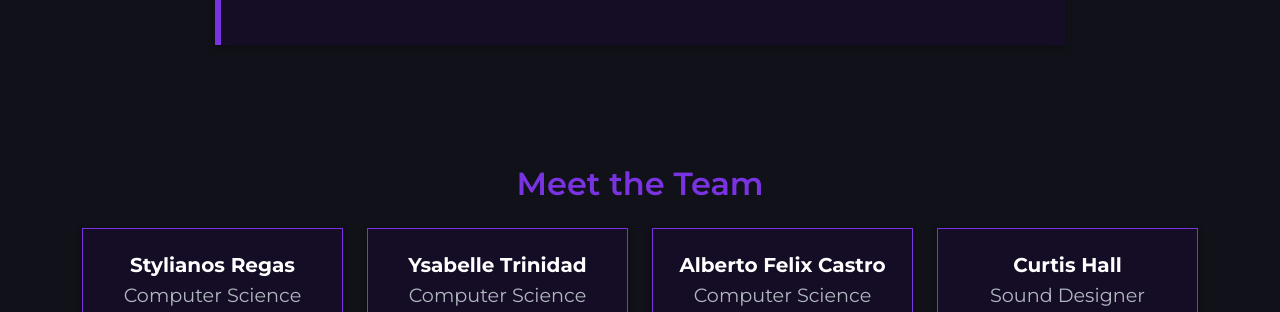
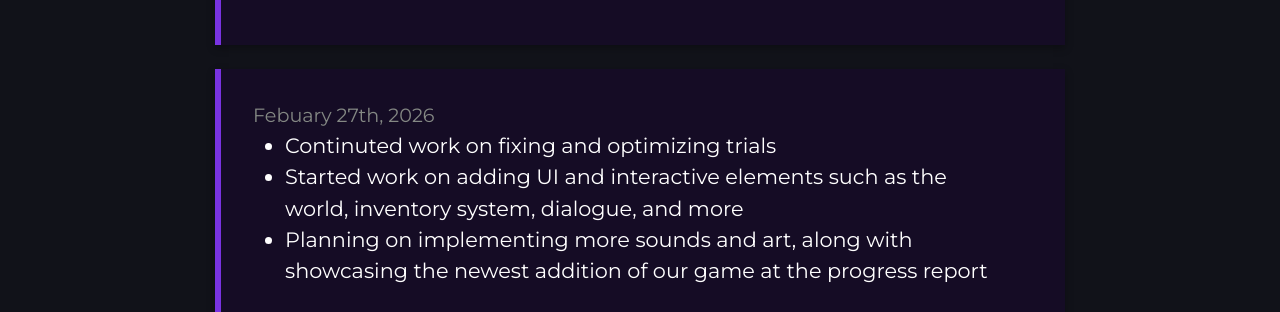
Before and after one commit to aigcu/Nursing-Simulator-Website, a website: page index.html in a window 1280 px wide. Shown: the part 4914-5226 px from the top of the page. Drawn offline with nearby package versions, Linux system fonts and the light colour scheme.

Commit message:
weekly update

```diff
--- a/index.html
+++ b/index.html
@@ -225,6 +225,17 @@
 
             </div>
 
+            <div class="update-box mx-auto" style="max-width:850px;">
+                <p class="mb-0" id="projectUpdate">Febuary 27th, 2026</p>
+                <ul>
+                    <li>Continuted work on fixing and optimizing trials</li>
+                    <li>Started work on adding UI and interactive elements such as the world, inventory system, dialogue, and more</li>
+                    <li>Planning on implementing more sounds and art, along with showcasing the newest addition of our game at the progress report</li>
+                </ul>
+
+            </div>
+
+
             <!---
             <div class="update-box mx-auto" style="max-width:850px;">
                 <p class="mb-0" id="projectUpdate">October 21st, 2025</p>
```
